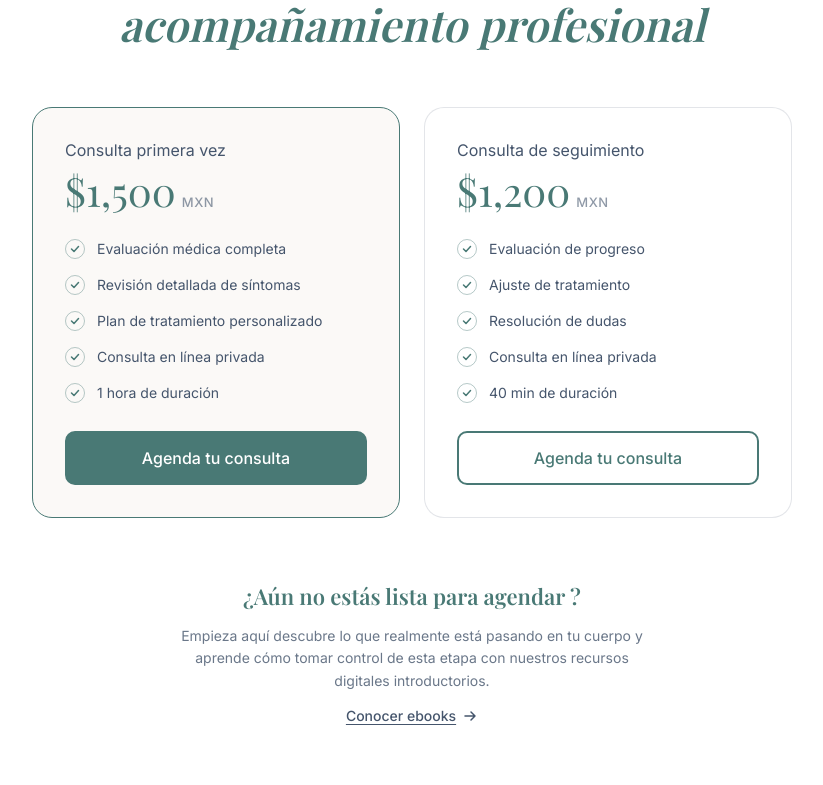
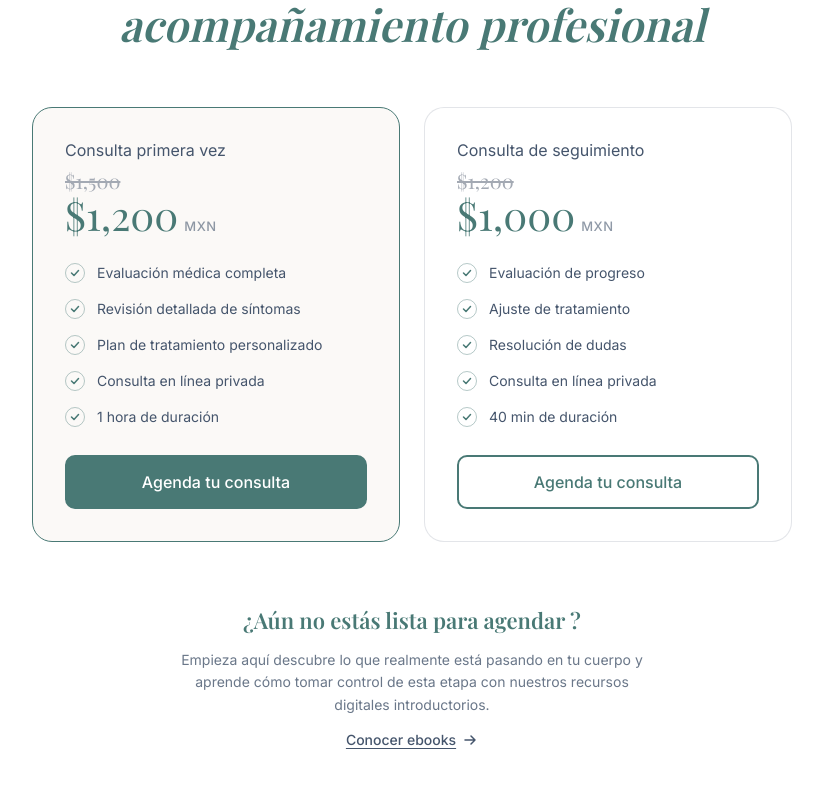
Before and after one commit to vadai-ia/mennasalud, a React (Vite) app: page / in a window 1280 px wide. Shown: the part 6089-6874 px from the top of the page, without its empty margins (228-1051 px from the left). Built offline with nearby package versions, Linux system fonts and the light colour scheme; a web font is replaced by a local one.

Commit message:
Add discounted pricing display to plans section
Co-Authored-By: Claude Opus 4.6 (1M context) <noreply@anthropic.com>

```diff
--- a/src/components/sections/PlansSection.jsx
+++ b/src/components/sections/PlansSection.jsx
@@ -5,7 +5,8 @@ const plans = [
   {
     id: 'primera',
     title: 'Consulta primera vez',
-    price: '$1,500',
+    originalPrice: '$1,500',
+    price: '$1,200',
     currency: 'MXN',
     features: [
       'Evaluación médica completa',
@@ -20,7 +21,8 @@ const plans = [
   {
     id: 'seguimiento',
     title: 'Consulta de seguimiento',
-    price: '$1,200',
+    originalPrice: '$1,200',
+    price: '$1,000',
     currency: 'MXN',
     features: [
       'Evaluación de progreso',
@@ -67,10 +69,13 @@ export default function PlansSection() {
             >
               <div className={styles.cardTop}>
                 <h3 className={styles.planTitle}>{plan.title}</h3>
-                <p className={styles.price}>
-                  {plan.price}
-                  <span className={styles.currency}>{plan.currency}</span>
-                </p>
+                <div className={styles.priceBlock}>
+                  <span className={styles.originalPrice}>{plan.originalPrice}</span>
+                  <p className={styles.price}>
+                    {plan.price}
+                    <span className={styles.currency}>{plan.currency}</span>
+                  </p>
+                </div>
               </div>
 
               <ul className={styles.features} role="list">
--- a/src/components/sections/PlansSection.module.css
+++ b/src/components/sections/PlansSection.module.css
@@ -64,6 +64,22 @@
   font-weight: 400;
   color: var(--color-text);
   line-height: 1.3;
+}
+
+.priceBlock {
+  display: flex;
+  flex-direction: column;
+  gap: 4px;
+}
+
+.originalPrice {
+  font-family: var(--font-heading);
+  font-size: 20px;
+  font-weight: 400;
+  color: #a3a9b3;
+  text-decoration: line-through;
+  text-decoration-thickness: 1.5px;
+  line-height: 1;
 }
 
 .price {
```
